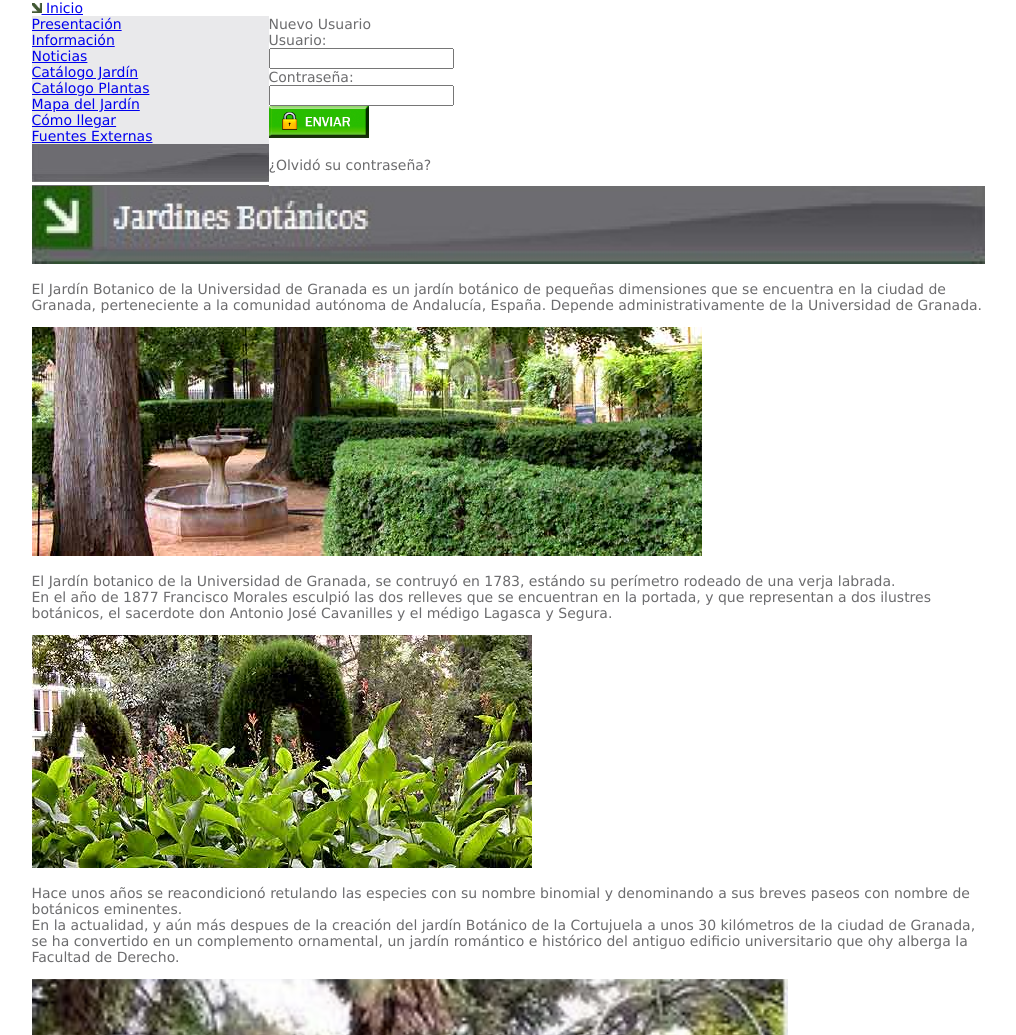
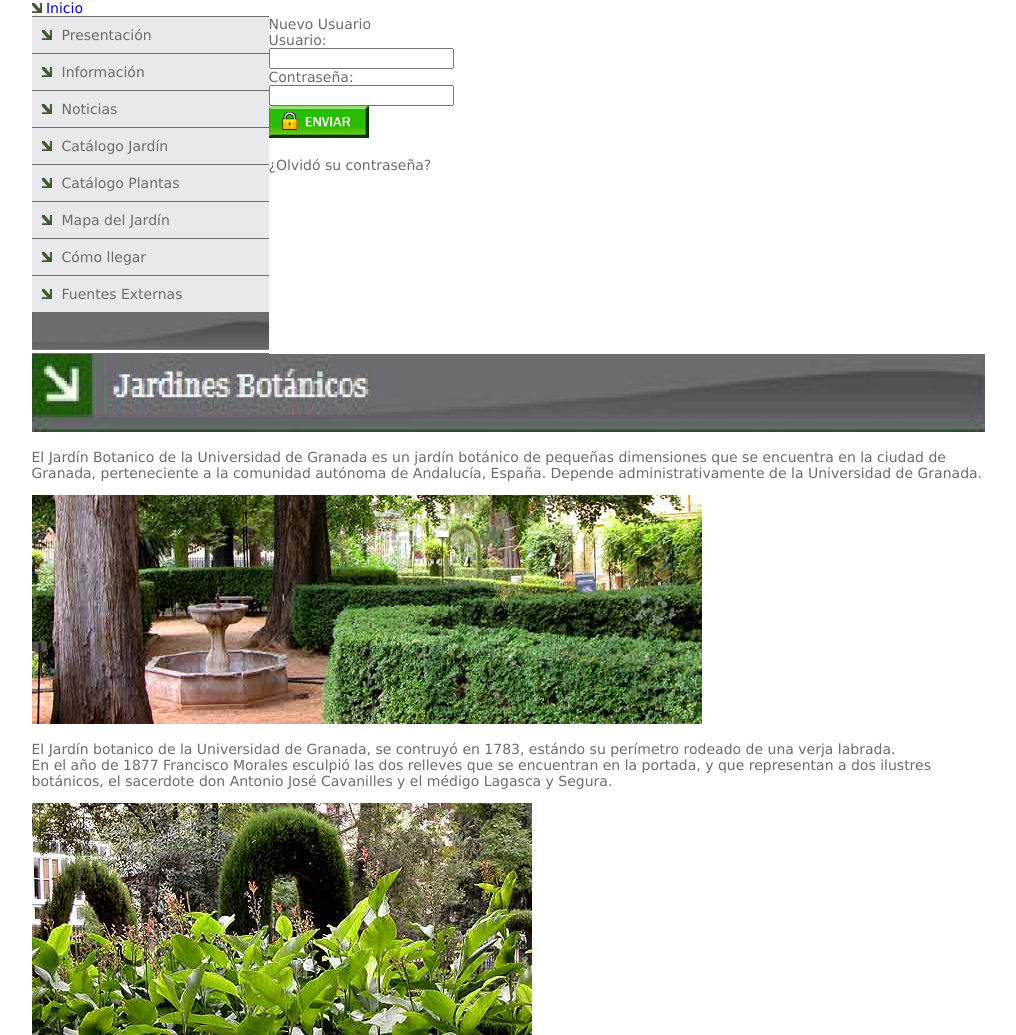
Before and after one commit to JaviYAngel/ProgramacionWeb, a PHP site: page /index01.html in a window 1280 px wide. Shown: the part 246-1281 px from the top of the page, without its empty margins (132-1148 px from the left). Run offline with PHP 8.4, Linux system fonts and the light colour scheme.

Commit message:
estilos de barra izquierda  #4 closes #3

```diff
--- a/Practica1/css/estilo01.css
+++ b/Practica1/css/estilo01.css
@@ -34,6 +34,55 @@ nav ul{
     margin: 0;
 }
 
+#nav ul.pulsado{
+    background-color:#14641B;
+    color: white;
+}
+nav ul.pulsado li{
+    color: white;
+    background-position: 10px;
+    background-image:url(../images/flechablanca.png);
+    background-size: 10px 10px;
+    background-repeat:no-repeat;
+    border-top: 1px solid #6D6D6F;
+    list-style-type: none;
+    padding-top: 10px;
+    padding-bottom: 10px;
+    margin-bottom: 0;
+    padding-left: 30px;
+}
+
+nav ul.abierto{
+    background-color: white;
+}
+
+nav ul a li{
+    color: #6C6C6E;
+    border-top: 1px solid #6D6D6F;
+    list-style-type: none;
+    padding-top: 10px;
+    padding-bottom: 10px;
+    margin-bottom: 0;
+    padding-left: 30px;
+    background-position: 10px;
+    background-image:url(../images/flechaverde.png);
+    background-size: 10px 10px;
+    background-repeat:no-repeat;
+}
+
+nav ul a, #inicio a{
+    text-decoration:none;
+}
+
+nav ul li:hover, #menu ul li:hover a {
+    background: #16631F;
+    color: #FFF;
+    background-position: 10px;
+    background-image:url(../images/flechablanca.png);
+    background-size: 10px 10px;
+    background-repeat:no-repeat;
+}
+
 .container{
 
 }
```
